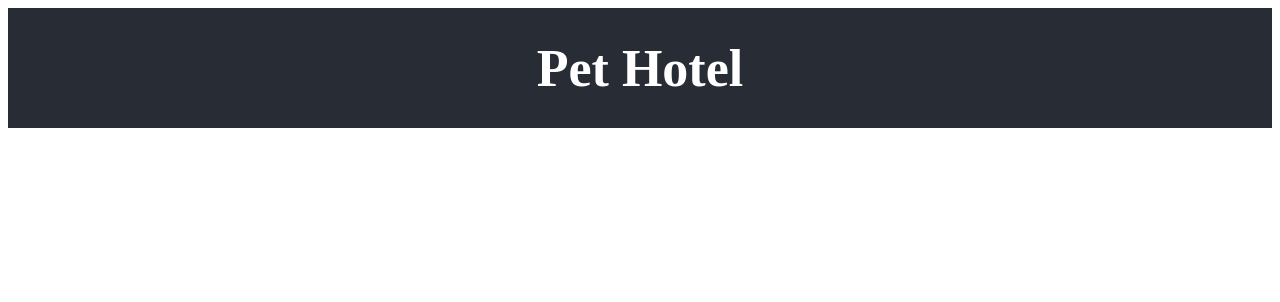
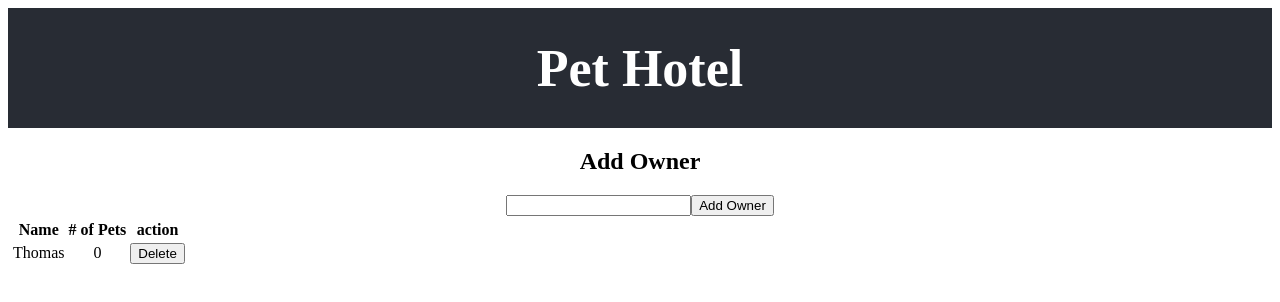
Before and after one commit to T-Dourgarian/Pet-Hotel-Client, a React (Create React App) app: page / in a window 1280 px wide. Shown: the top 302 px of the page. Built offline with nearby package versions, Linux system fonts and the light colour scheme.

Commit message:
owner table

```diff
--- a/src/components/App.js
+++ b/src/components/App.js
@@ -1,5 +1,6 @@
 import React, { Component } from 'react';
 import './App.css';
+import Owner from './Owners/Owners';
 
 class App extends Component {
   state = {
@@ -18,6 +19,7 @@ class App extends Component {
         <header className="App-header">
           <h1>Pet Hotel</h1>
         </header>
+        <Owner />
       </div>
     );
   }
--- a/src/components/Owners/Owners.js
+++ b/src/components/Owners/Owners.js
@@ -20,6 +20,51 @@ export class OwnerForm extends Component {
                         onClick={() => { this.props.dispatch({ type: 'ADD_OWNER', payload: this.state.name }) }}
                     >Add Owner</button>
                 </div>
+
+                <div>
+                    <table>
+                        <thead>
+                            <thead>
+                                <tr>
+                                    <th>
+                                        Name
+                                    </th>
+                                    <th>
+                                        # of Pets
+                                    </th>
+                                    <th>
+                                        action
+                                    </th>
+                                </tr>
+                            </thead>
+                            <tbody>
+                                {/* this.props.owners.map((owner,i) =>
+                                    <tr key={i}>
+                                        <td>
+                                            owner.name
+                                        </td>
+                                        <td>
+                                            owner.numberOfPets
+                                        </td>
+                                        <td>
+                                            <button>delete</button>
+                                        </td>
+                                    </tr>) */}
+                                <tr>
+                                    <td>
+                                        Thomas
+                                    </td>
+                                    <td>
+                                        0
+                                    </td>
+                                    <td>
+                                        <button>Delete</button>
+                                    </td>
+                                </tr>
+                            </tbody>
+                        </thead>
+                    </table>
+                </div>
             </div>
         )
     }
--- a/src/index.js
+++ b/src/index.js
@@ -26,8 +26,16 @@ const petsReducer = (state=[],action) => {
     return state;
 }
 
+const ownersReducer = (state=[],action) => {
+    if(action.type === 'SET_OWNERS') {
+        return action.payload;
+    }
+    return state;
+}
+
 const storeInstance = createStore(
     combineReducers({
+        ownersReducer,
         petsReducer
     }),
     applyMiddleware(sagaMiddleware,logger),
```
